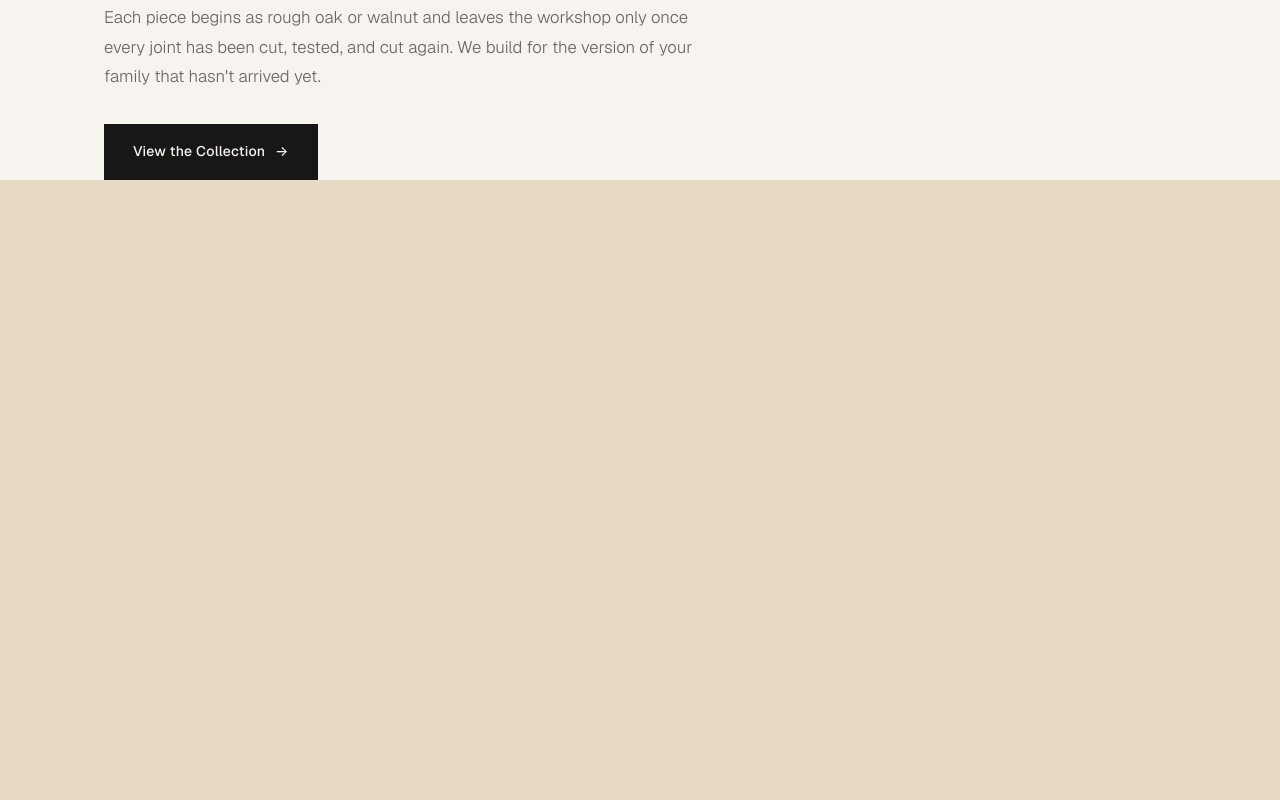
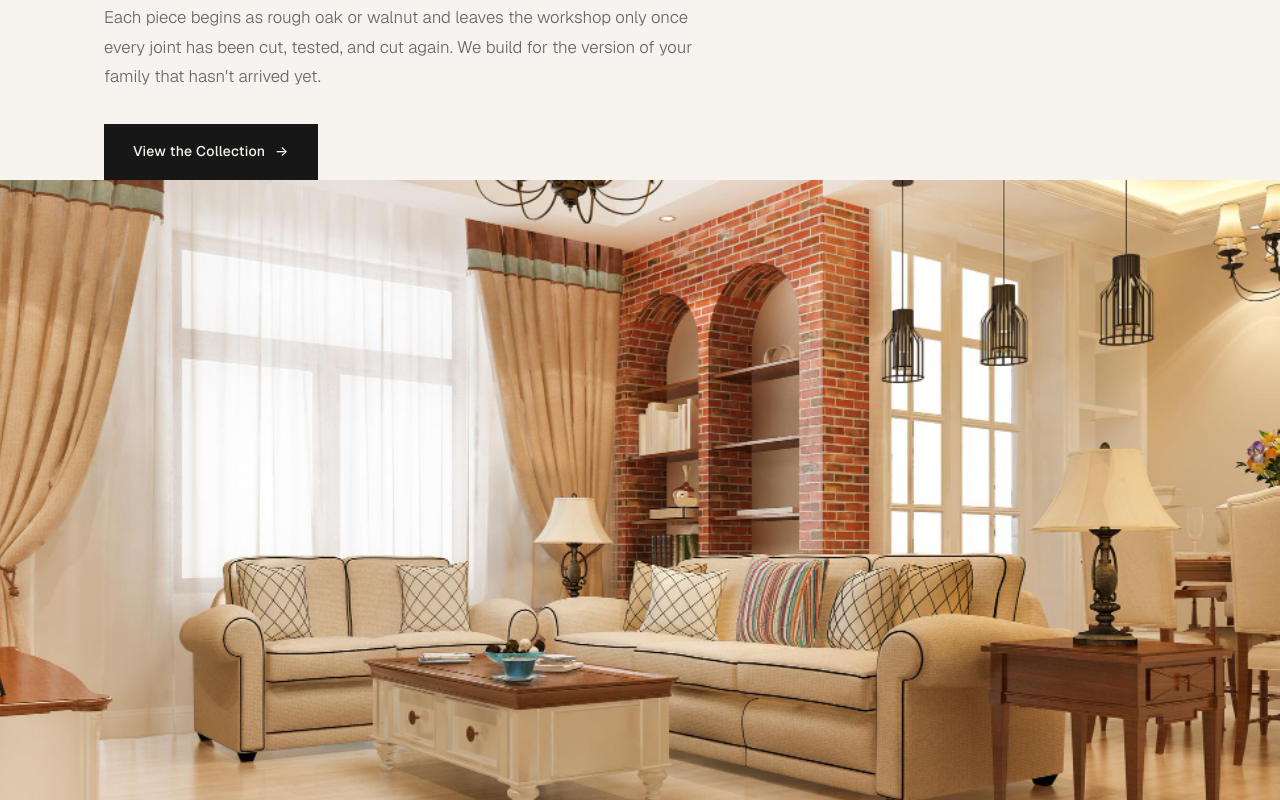
Before and after one commit to Nike262-sudo/Stilla, a React (Vite) app: page / in a window 1280 px wide. Shown: the part 440-1240 px from the top of the page. Built offline with nearby package versions, Linux system fonts and the light colour scheme.

Commit message:
Update Hero.jsx

```diff
--- a/src/components/Hero.jsx
+++ b/src/components/Hero.jsx
@@ -1,3 +1,4 @@
+import heroImage from "../assets/images/hero.jpg";
 import { motion, useScroll, useTransform } from "framer-motion";
 import { useRef } from "react";
 import ImagePlaceholder from "./ImagePlaceholder";
@@ -67,11 +68,12 @@ function Hero() {
         >
           <motion.div className="hero__image-parallax" style={{ y: parallaxY }}>
             <ImagePlaceholder
-              label="Living Room — Copenhagen Apartment"
-              ratio="16 / 10"
-              tone="warm"
-              plate="Plate 01"
-            />
+  image={heroImage}
+  label="Living Room — Copenhagen Apartment"
+  ratio="16 / 10"
+  tone="warm"
+  plate="Plate 01"
+/>
           </motion.div>
         </motion.div>
       </div>
```
